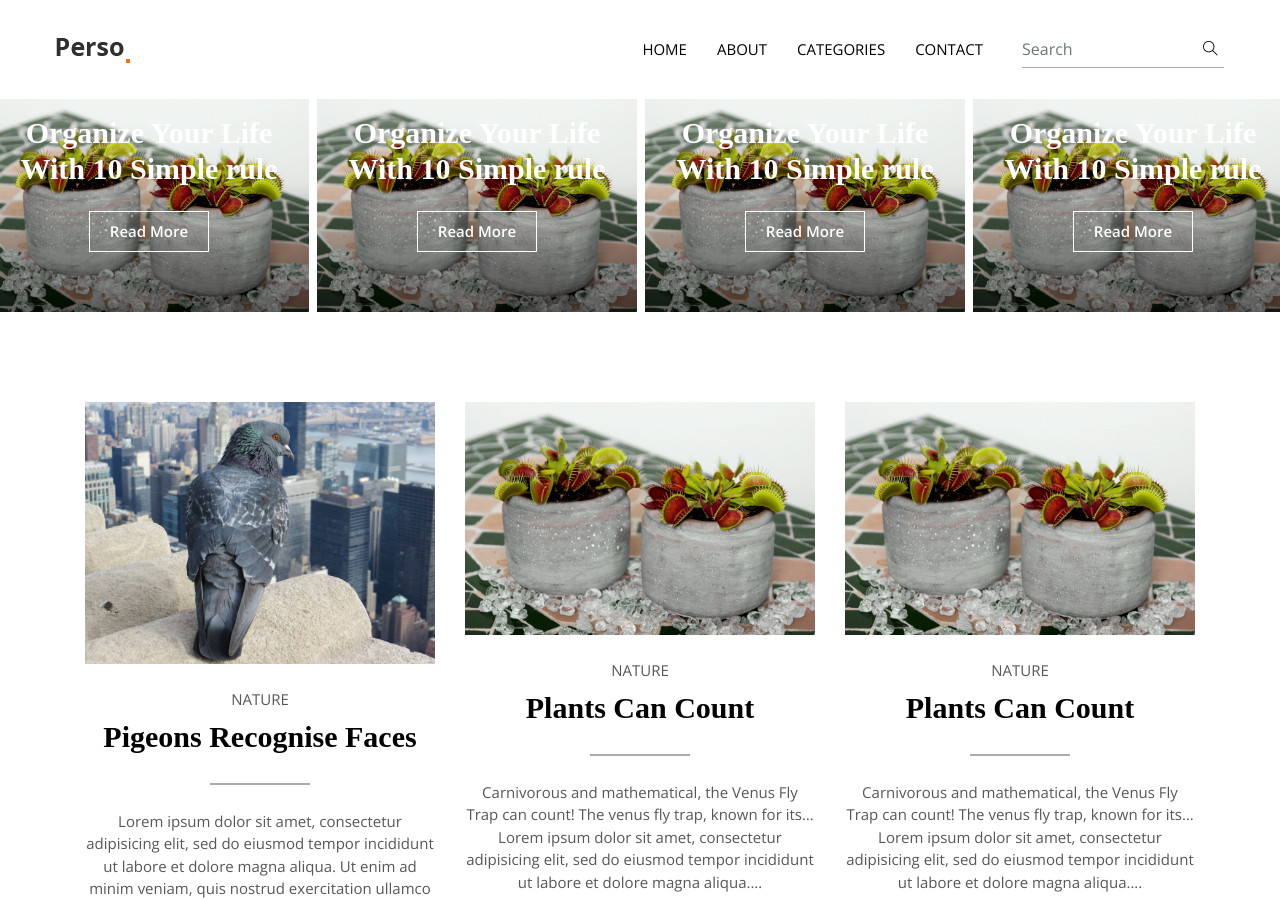
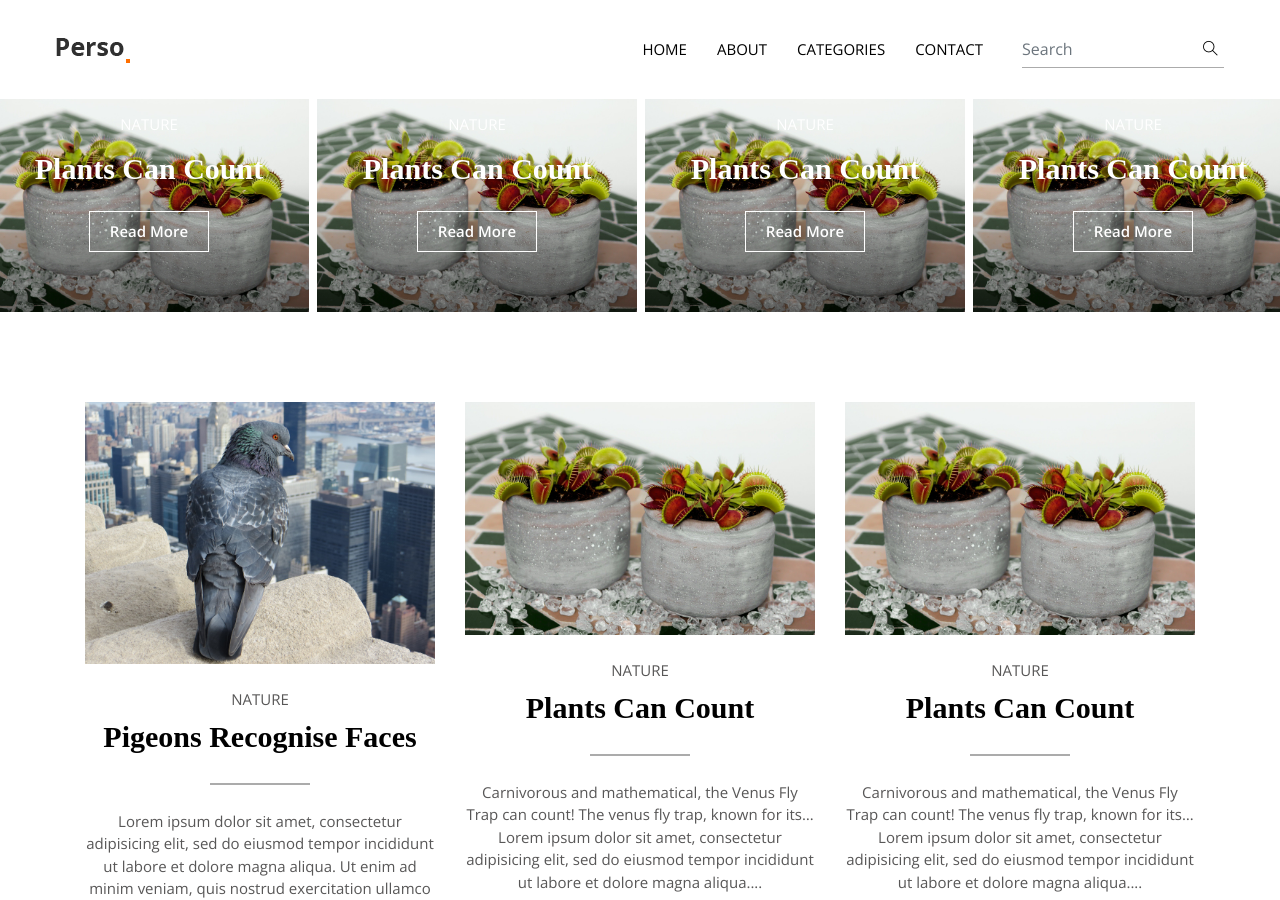
Before and after one commit to PrimalInstinct/PrimalInstinct.github.io, a Jekyll site: the page built from index.html, in a window 1280 px wide and 900 px high. Built offline with Jekyll 4.4.1, drawn with Linux system fonts in a browser that asks for light colours; some web fonts are replaced; the list of posts is cut into pages by our own code.

Commit message:
Update slider post titles reference

```diff
--- a/index.html
+++ b/index.html
@@ -23,7 +23,7 @@ layout: default
               {% for category in categories %}
               <p class="text-uppercase">{{category}}</p>
               {% endfor %}
-              <h4 class="card-title mb-4"><a class="text-white" href="{{ post.url | prepend: site.baseurl }}">Organize Your Life With 10 Simple rule</a></h4>
+              <h4 class="card-title mb-4"><a class="text-white" href="{{ post.url | prepend: site.baseurl }}">{{post.title}}</a></h4>
               <a class="btn btn-outline-light" href="{{ post.url | prepend: site.baseurl }}">read more</a>
             </div>
           </div>
```
